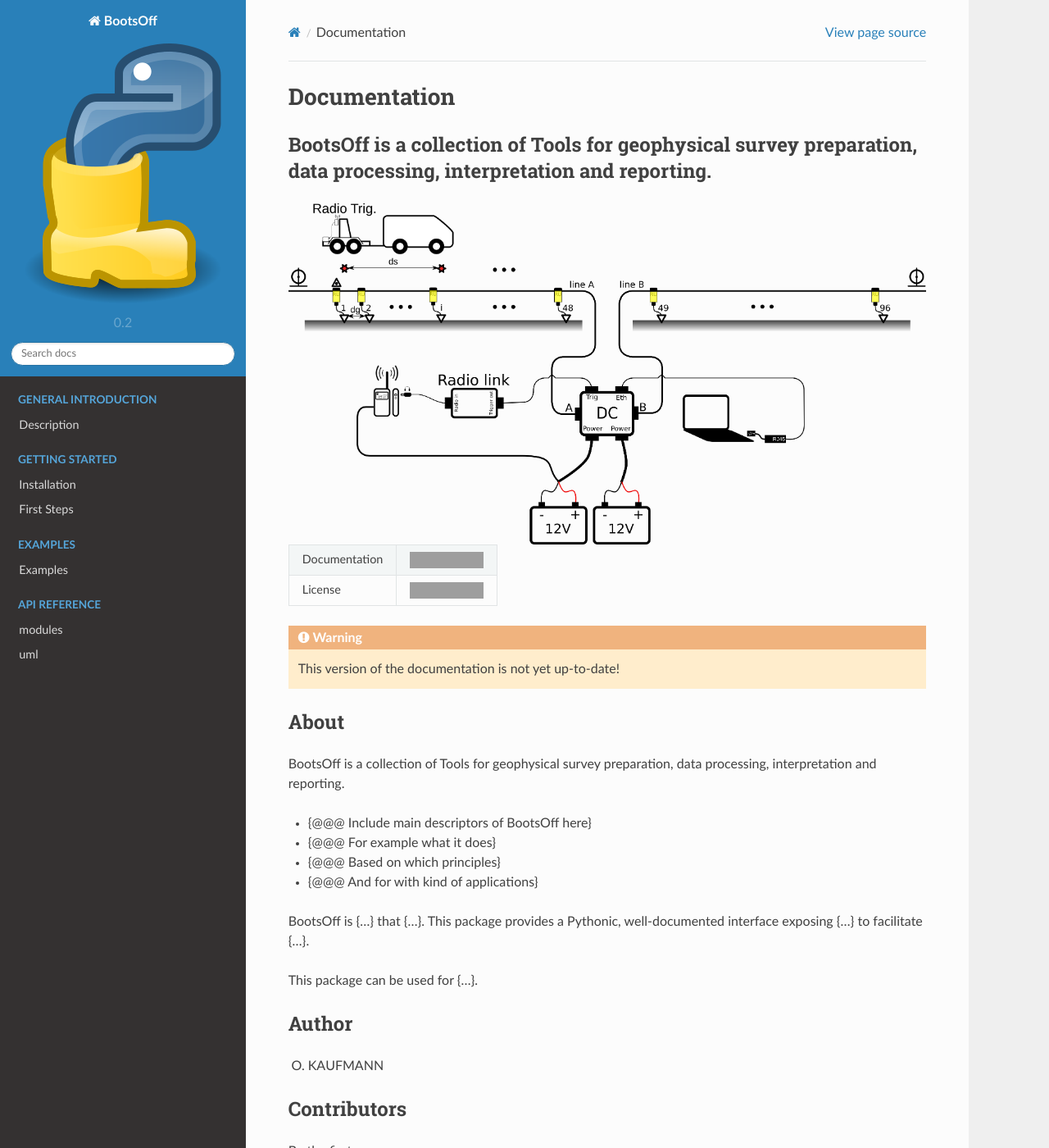
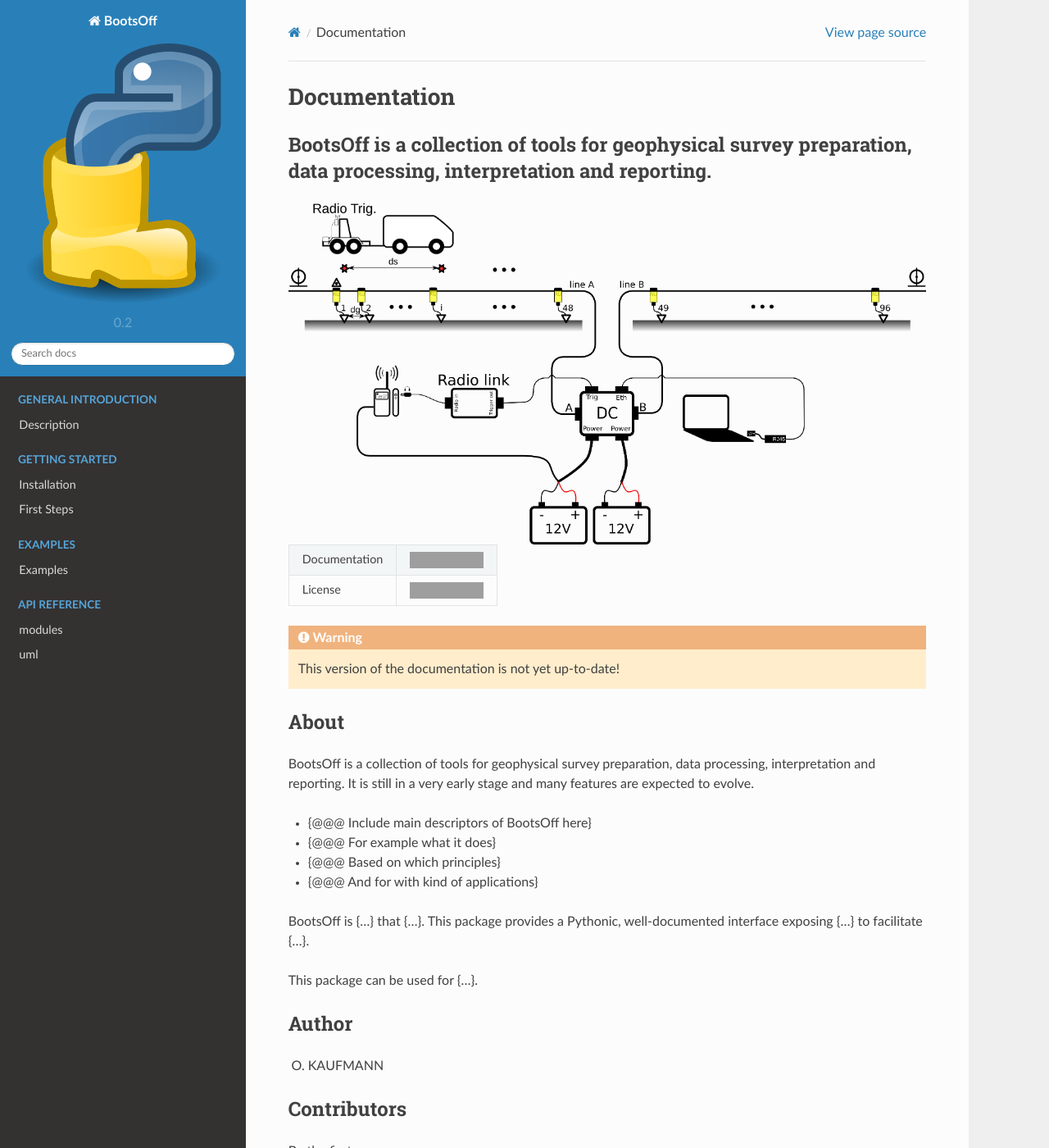
Before and after one commit to kaufmanno/BootsOff, a Sphinx documentation site: the page built from docs/source/index.rst, in a window 1280 px wide and 1400 px high. Shown: the whole window at 82% size. Built offline with Sphinx 7.4.7 and the Read the Docs theme 2.0.0, drawn with Linux system fonts in a browser that asks for light colours; grey boxes are pictures that could not be loaded.

```diff
--- a/docs/source/index.rst
+++ b/docs/source/index.rst
@@ -7,7 +7,7 @@ Documentation
 .. raw:: html
 
     <div class="banner">
-        <h2>BootsOff is a collection of Tools for geophysical survey preparation, data processing, interpretation and reporting.</h2>
+        <h2>BootsOff is a collection of tools for geophysical survey preparation, data processing, interpretation and reporting.</h2>
         <a href="./examples/index.html"><img src="_static/banner_small.png" alt="BootsOff" width="100%"/></a>
     </div>
 
@@ -31,7 +31,8 @@ Documentation
 About
 """""
 
-BootsOff is a collection of Tools for geophysical survey preparation, data processing, interpretation and reporting.
+BootsOff is a collection of tools for geophysical survey preparation, data processing, interpretation and reporting.
+It is still in a very early stage and many features are expected to evolve.
 
 * {@@@ Include main descriptors of BootsOff here}
 * {@@@ For example what it does}
```
